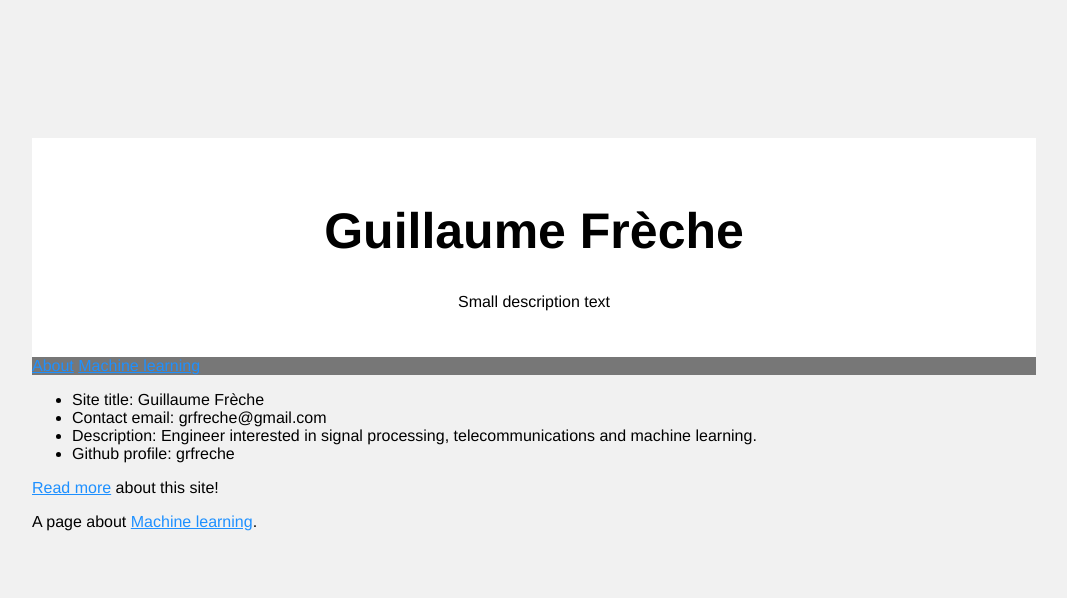
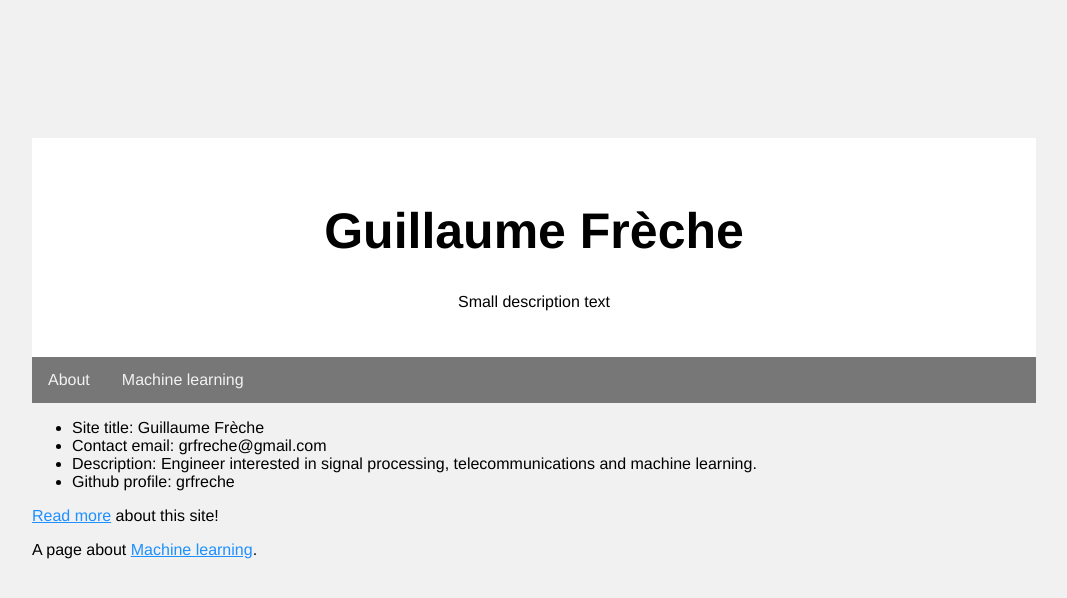
Before and after one commit to grfreche/grfreche.github.io, a Jekyll site: the page built from index.md, in a window 1280 px wide. Shown: the top 598 px of the page, without its empty margins (106-1173 px from the left). Built offline with Jekyll 4.4.1, drawn with Linux system fonts in a browser that asks for light colours.

Commit message:
Update default.html

```diff
--- a/_layouts/default.html
+++ b/_layouts/default.html
@@ -42,6 +42,15 @@
         overflow: hidden;
         background-color: #777;
       }
+
+      .topnav a {
+        float: left;
+        display: block;
+        color: #f2f2f2;
+        text-align: center;
+        padding: 14px 16px;
+        text-decoration: none;
+      }
     </style>
 
   </head>
```
